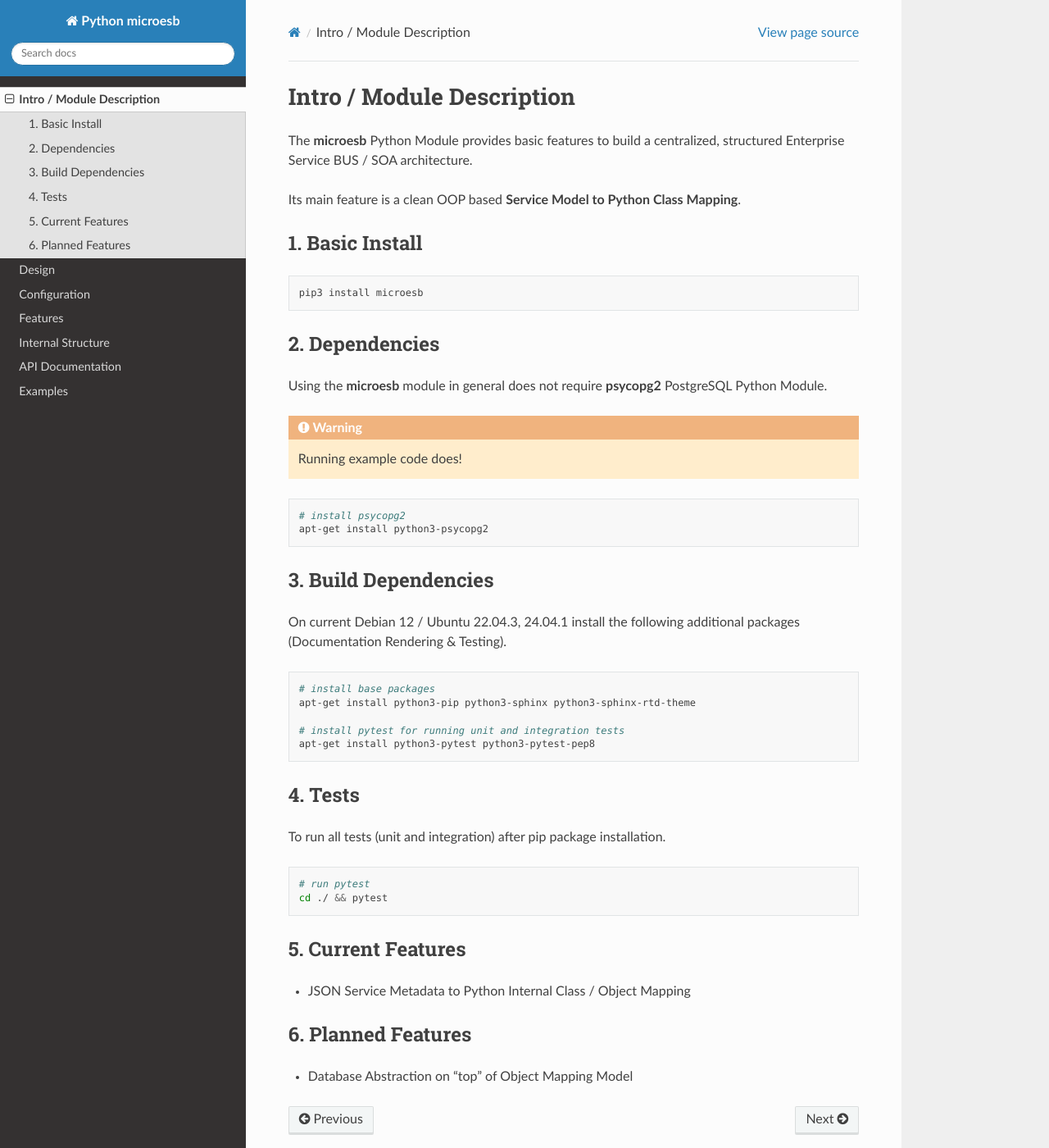
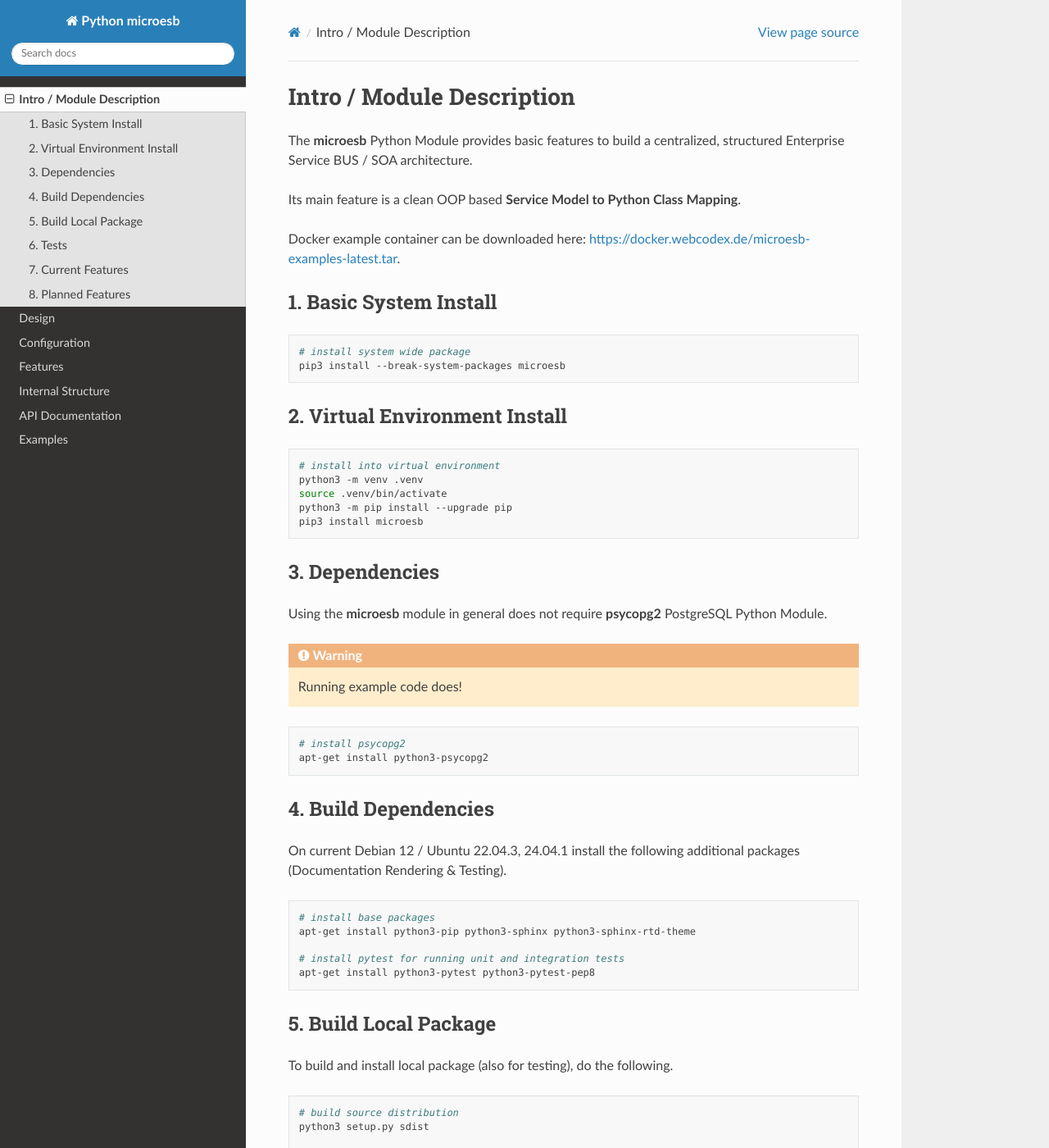
Before and after one commit to clauspruefer/python-micro-esb, a Sphinx documentation site: the page built from doc/source/intro.rst, in a window 1280 px wide and 1400 px high. Shown: the whole window at 82% size. Built offline with Sphinx 7.4.7 and the Read the Docs theme 3.1.0, drawn with Linux system fonts in a browser that asks for light colours; some of the changed text lies outside the part shown.

Commit message:
Add virtual env and building

```diff
--- a/doc/source/intro.rst
+++ b/doc/source/intro.rst
@@ -9,14 +9,29 @@ structured Enterprise Service BUS / SOA architecture.
 
 Its main feature is a clean OOP based **Service Model to Python Class Mapping**.
 
-1. Basic Install
-================
+Docker example container can be downloaded here:
+https://docker.webcodex.de/microesb-examples-latest.tar.
+
+1. Basic System Install
+=======================
 
 .. code-block:: bash
 
+    # install system wide package
+    pip3 install --break-system-packages microesb
+
+2. Virtual Environment Install
+==============================
+
+.. code-block:: bash
+
+    # install into virtual environment
+    python3 -m venv .venv
+    source .venv/bin/activate
+    python3 -m pip install --upgrade pip
     pip3 install microesb
 
-2. Dependencies
+3. Dependencies
 ===============
 
 Using the **microesb** module in general does not require **psycopg2** PostgreSQL
@@ -43,22 +58,35 @@ On current Debian 12 / Ubuntu 22.04.3, 24.04.1 install the following additional
     # install pytest for running unit and integration tests
     apt-get install python3-pytest python3-pytest-pep8
 
-4. Tests
+5. Build Local Package
+======================
+
+To build and install local package (also for testing), do the following.
+
+.. code-block:: bash
+
+    # build source distribution
+    python3 setup.py sdist
+
+    # install systemwide
+    pip3 install --break-system-packages ./dist/microesb-1.0rc1.tar.gz
+
+6. Tests
 ========
 
-To run all tests (unit and integration) after pip package installation.
+To run all tests (unit and integration) after pip systemwide package installation.
 
 .. code-block:: bash
 
     # run pytest
     cd ./ && pytest
 
-5. Current Features
+7. Current Features
 ===================
 
 - JSON Service Metadata to Python Internal Class / Object Mapping
 
-6. Planned Features
+8. Planned Features
 ===================
 
 - Database Abstraction on "top" of Object Mapping Model
```
Also changed, not shown: other parts of doc/source/intro.rst (+1 -1 lines).
